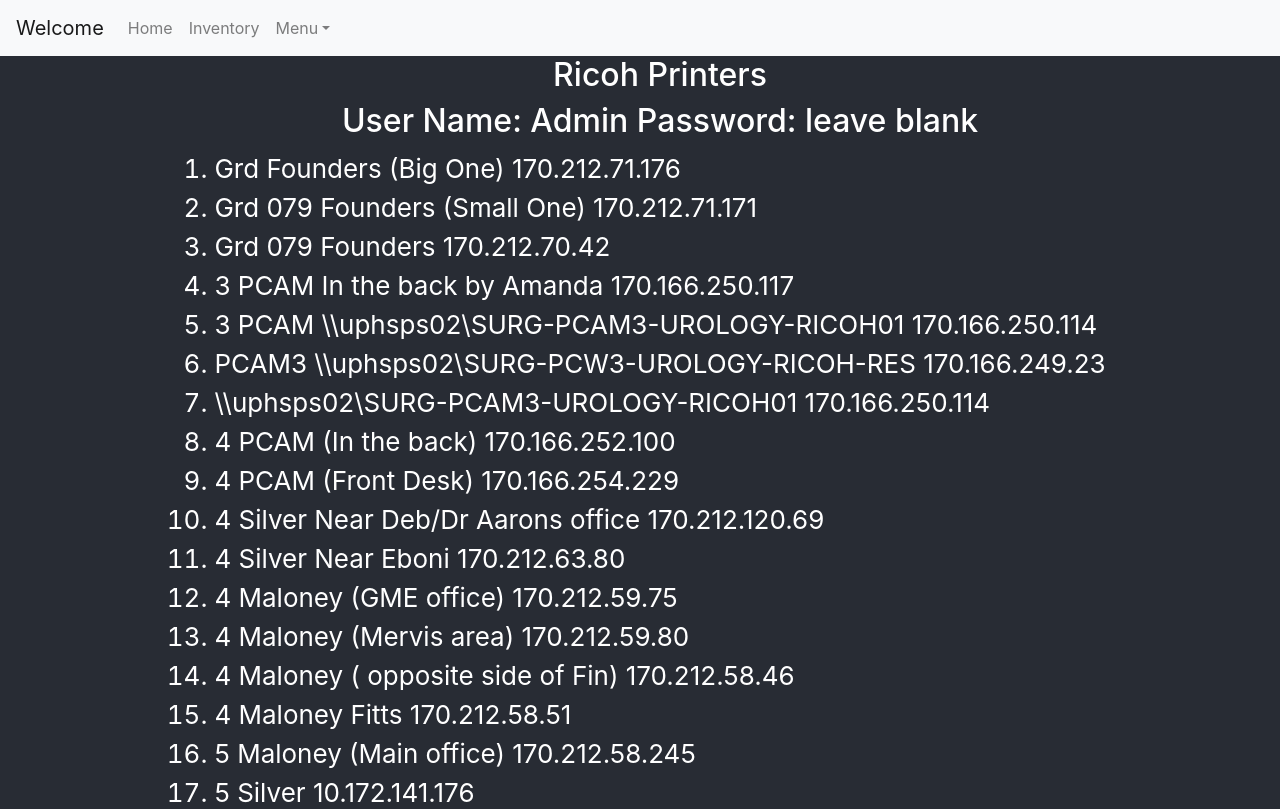
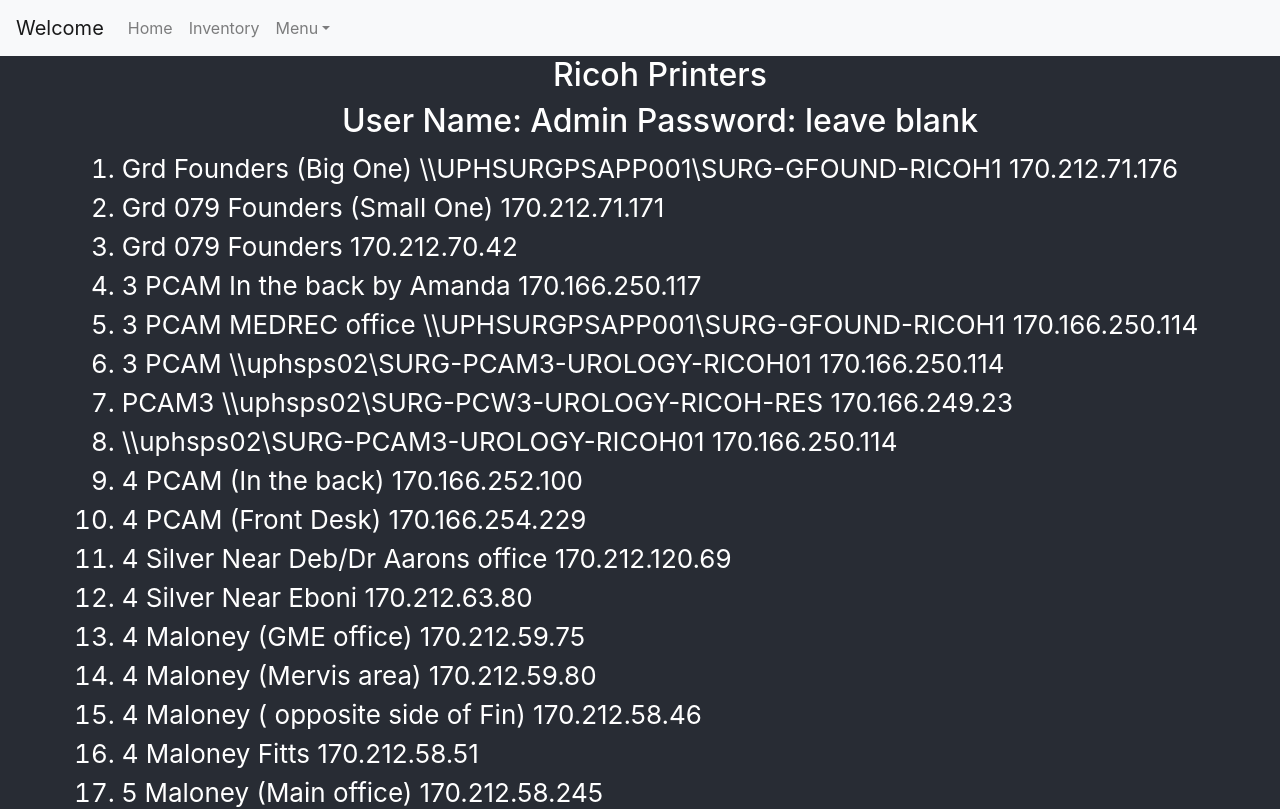
Before and after one commit to TimMitzen/surgery, a React (Create React App) app: page /ricoh in a window 1280 px wide. Shown: the top 809 px of the page. Built offline with nearby package versions, Linux system fonts and the light colour scheme.

Commit message:
Update Ricoh.js

```diff
--- a/src/components/Ricoh.js
+++ b/src/components/Ricoh.js
@@ -7,7 +7,7 @@
         <h2>Ricoh Printers</h2>
         <h2>User Name: Admin Password: leave blank</h2>
 
-        <li className="list">Grd Founders (Big One) 170.212.71.176</li>
+        <li className="list">Grd Founders (Big One) \\UPHSURGPSAPP001\SURG-GFOUND-RICOH1 170.212.71.176 </li>
 
         <li className="list">Grd 079 Founders (Small One) 170.212.71.171</li>
 
@@ -15,6 +15,9 @@
 
         <li className="list">3 PCAM In the back by Amanda 170.166.250.117</li>
 
+        <li className="list">
+        3 PCAM MEDREC office \\UPHSURGPSAPP001\SURG-GFOUND-RICOH1  170.166.250.114
+        </li>
         <li className="list">
           3 PCAM \\uphsps02\SURG-PCAM3-UROLOGY-RICOH01 170.166.250.114
         </li>
```
